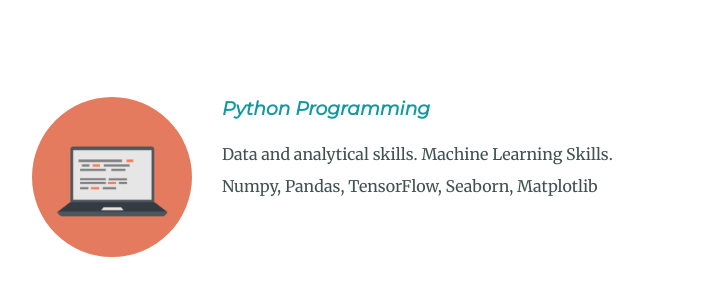
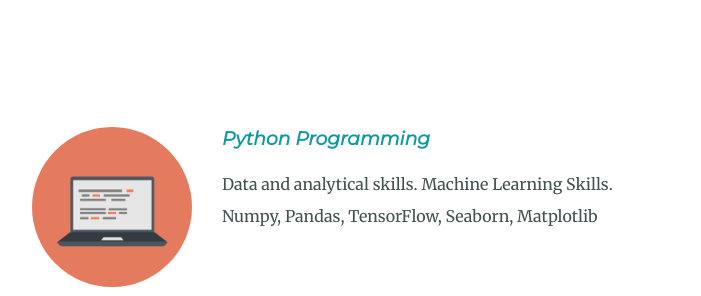
Before and after one commit to mhsakarya/cv-site, a plain HTML site: page index.html in a window 1280 px wide. Shown: the part 1516-1812 px from the top of the page, without its empty margins (288-989 px from the left). Drawn offline with Linux system fonts and the light colour scheme.

Commit message:
Update styles.css

```diff
--- a/css/styles.css
+++ b/css/styles.css
@@ -79,7 +79,7 @@
 
 .skill-row{
 width: 50%;
-margin: 100px auto 100px auto;
+margin: 130px auto 130px auto;
 text-align: left;
 
 }
```
